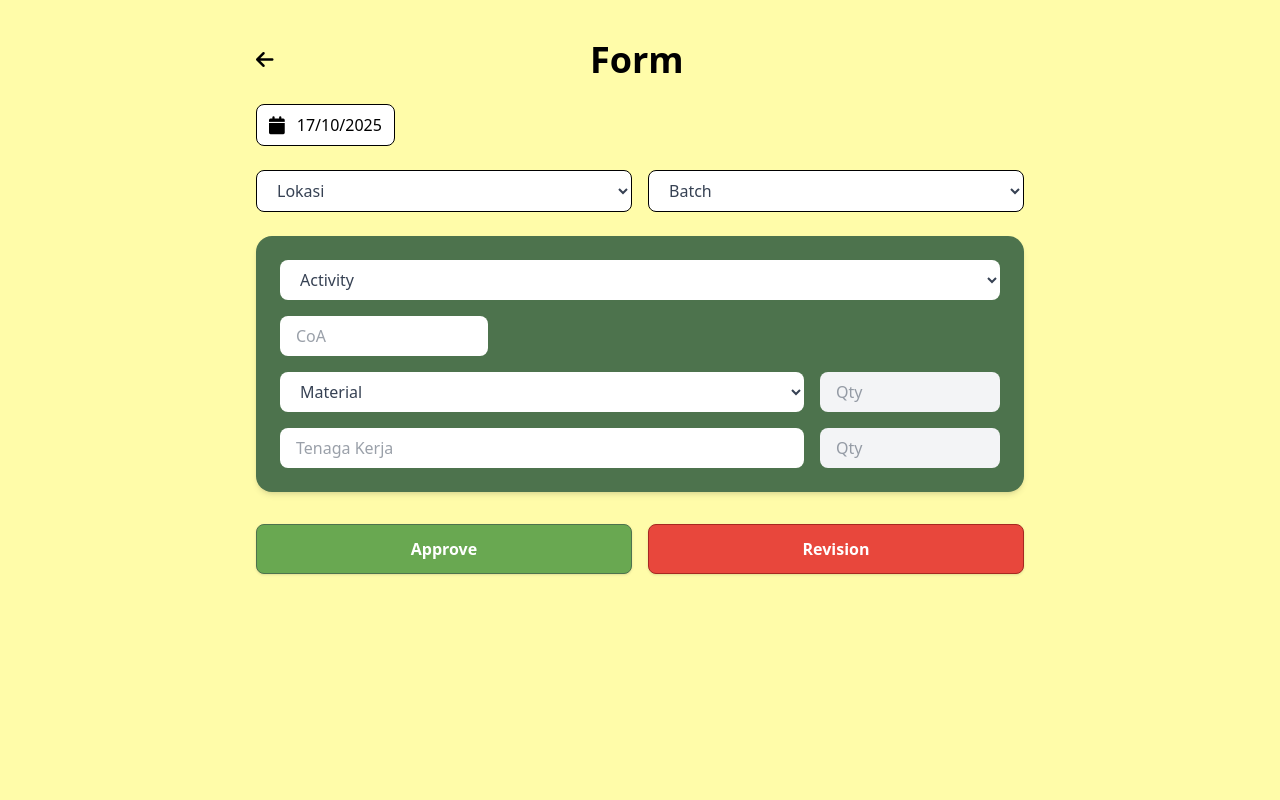
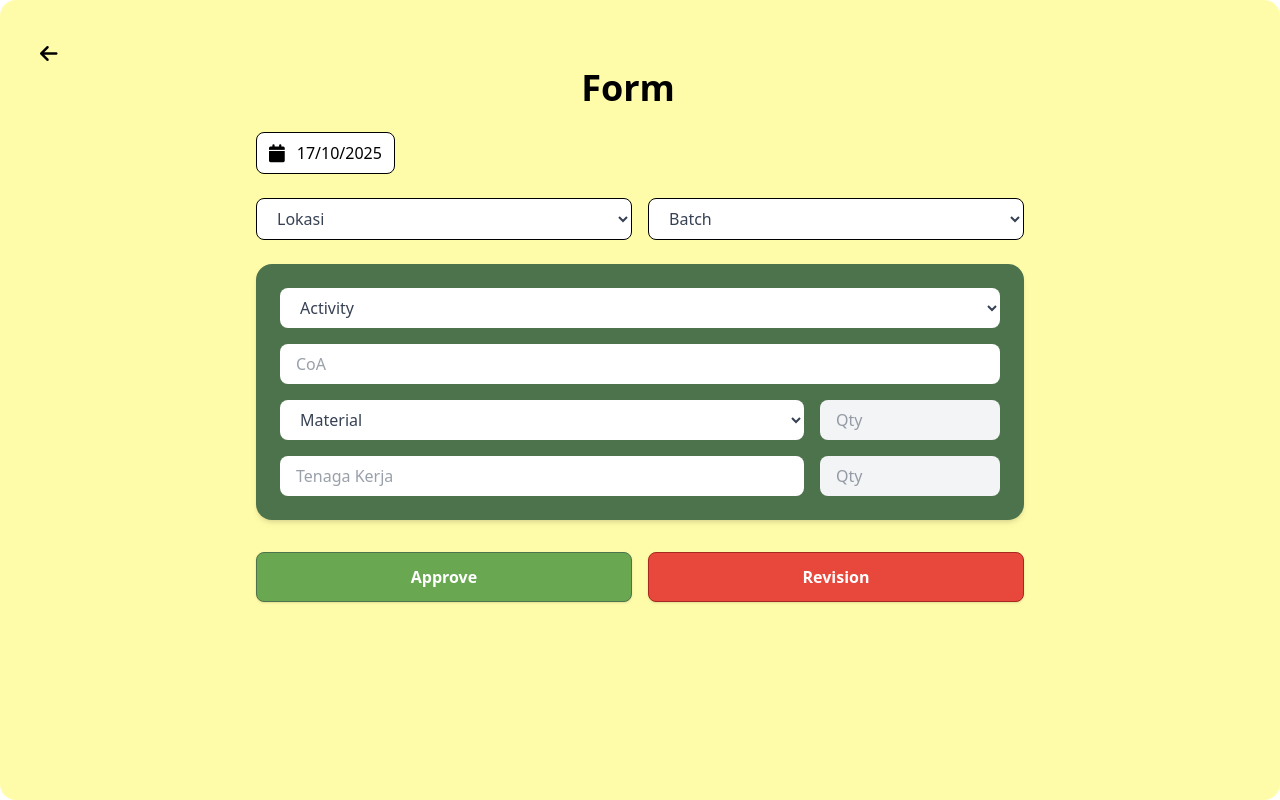
Before and after one commit to maureen2812/greenhouse_project, a Vue app: page /review in a window 1280 px wide. Built offline with nearby package versions, Linux system fonts and the light colour scheme.

Commit message:
Refactor review.vue layout and styles
Updated layout and styling for review component.

```diff
--- a/src/views/review.vue
+++ b/src/views/review.vue
@@ -1,14 +1,11 @@
 <template>
-  <div class="min-h-screen bg-[#FFFCA9] flex flex-col items-center p-4 sm:p-6 md:p-10">
-    <!-- Header -->
-    <div class="flex w-full max-w-3xl justify-between items-center mb-6">
-      <RouterLink
-        to="viewform"
-        class="text-black text-xl hover:text-gray-700 transition"
-        title="Back"
-      >
+  <div class="min-h-screen bg-[#FFFCA9] flex flex-col items-center p-4 sm:p-6 md:p-10 rounded-2xl">
+    <div class="flex w-full">
+      <RouterLink to="/" class="text-black text-xl hover:text-gray-700 transition" title="Back">
         <i class="fa-solid fa-arrow-left"></i>
       </RouterLink>
+    </div>
+    <div class="flex w-full justify-center items-center mb-6">
       <h1 class="text-3xl sm:text-4xl font-bold text-black">Form</h1>
       <div class="w-6"></div>
     </div>
@@ -30,7 +27,7 @@
       </select>
 
       <select
-        class="w-44 sm:w-1/2 px-4 py-2 border border-black rounded-lg bg-white text-gray-700 focus:outline-none focus:ring-2 focus:ring-[#CFE9A8] transition"
+        class="w-full sm:w-1/2 px-4 py-2 border border-black rounded-lg bg-white text-gray-700 focus:outline-none focus:ring-2 focus:ring-[#CFE9A8] transition"
       >
         <option selected>Batch</option>
       </select>
@@ -49,7 +46,7 @@
       <input
         type="text"
         placeholder="CoA"
-        class="w-52 px-4 py-2 rounded-lg bg-white text-gray-700 focus:outline-none"
+        class="w-full px-4 py-2 rounded-lg bg-white text-gray-700 focus:outline-none"
       />
 
       <!-- Material & Qty -->
```
